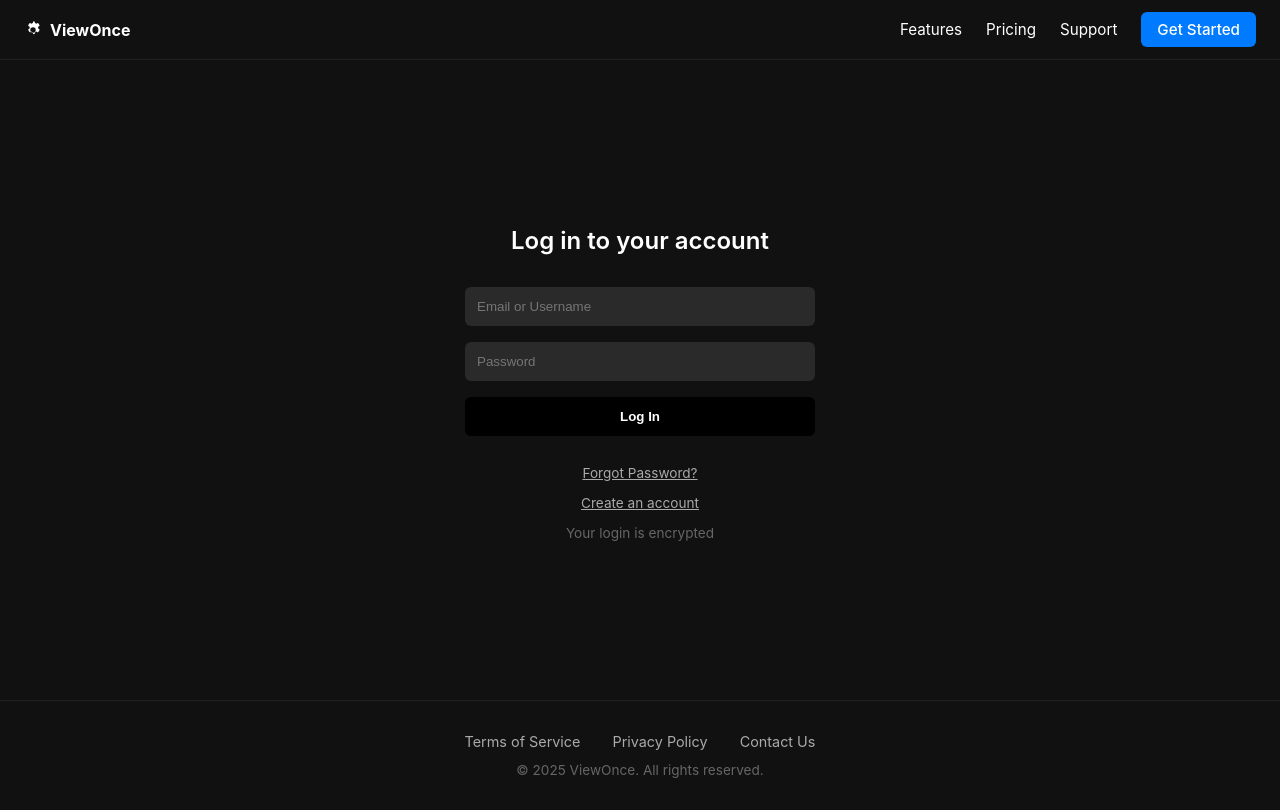
After one commit to chistev/ViewOnce, a Django app: page /login/ in a window 1280 px wide. The commit adds this page. Run offline with Django 5.2, Linux system fonts and the light colour scheme.

Commit message:
support css added; login page and css added

```diff
--- /dev/null
+++ b/view_once/static/view_once/css/login.css
@@ -0,0 +1,56 @@
+.login-container {
+    display: flex;
+    justify-content: center;
+    align-items: center;
+    height: 80vh;
+    flex-direction: column;
+}
+
+.login-title {
+    margin-bottom: 2rem;
+    font-size: 1.5rem;
+    font-weight: 600;
+}
+
+.login-form {
+    display: flex;
+    flex-direction: column;
+    gap: 1rem;
+    width: 100%;
+    max-width: 350px;
+}
+
+.login-input {
+    padding: 0.75rem;
+    background-color: #2a2a2a;
+    border: none;
+    border-radius: 0.375rem;
+    color: white;
+}
+
+.login-button {
+    padding: 0.75rem;
+    background-color: black;
+    color: white;
+    border: none;
+    border-radius: 0.375rem;
+    font-weight: bold;
+    cursor: pointer;
+}
+
+.login-footer {
+    margin-top: 1rem;
+    text-align: center;
+    font-size: 0.85rem;
+    color: #ccc;
+}
+
+.login-footer a {
+    color: #aaa;
+    text-decoration: underline;
+}
+
+.login-note {
+    color: #666;
+    margin-top: 0.5rem;
+}
--- a/view_once/templates/view_once/base.html
+++ b/view_once/templates/view_once/base.html
@@ -7,6 +7,7 @@
     <link rel="stylesheet" href="{% static 'view_once/css/features.css' %}">
     <link rel="stylesheet" href="{% static 'view_once/css/pricing.css' %}">
     <link rel="stylesheet" href="{% static 'view_once/css/support.css' %}">
+    <link rel="stylesheet" href="{% static 'view_once/css/login.css' %}">
 </head>
 <body>
     <nav class="navbar">
@@ -20,7 +21,7 @@
             <a href="{% url 'features' %}">Features</a>
             <a href="{% url 'pricing' %}">Pricing</a>
             <a href="{% url 'support' %}">Support</a>
-            <a href="#" class="get-started">Get Started</a>
+            <a href="{% url 'login' %}" class="get-started">Get Started</a>
         </div>
     </nav>
 
--- /dev/null
+++ b/view_once/templates/view_once/login.html
@@ -0,0 +1,21 @@
+{% extends 'view_once/base.html' %}
+{% load static %}
+
+{% block title %}Login | ViewOnce{% endblock %}
+
+{% block content %}
+<div class="login-container">
+    <h2 class="login-title">Log in to your account</h2>
+    <form method="post" class="login-form">
+        {% csrf_token %}
+        <input type="text" name="username" placeholder="Email or Username" required class="login-input">
+        <input type="password" name="password" placeholder="Password" required class="login-input">
+        <button type="submit" class="login-button">Log In</button>
+    </form>
+    <div class="login-footer">
+        <p><a href="#">Forgot Password?</a></p>
+        <p><a href="#">Create an account</a></p>
+        <p class="login-note">Your login is encrypted</p>
+    </div>
+</div>
+{% endblock %}
--- a/view_once/urls.py
+++ b/view_once/urls.py
@@ -6,4 +6,5 @@ urlpatterns = [
     path('features/', views.features, name='features'),
     path('pricing/', views.pricing, name='pricing'),
     path('support/', views.support, name='support'),
+    path('login/', views.login_view, name='login'),
 ]
--- a/view_once/views.py
+++ b/view_once/views.py
@@ -11,3 +11,6 @@ def pricing(request):
 
 def support(request):
     return render(request, 'view_once/support.html')
+
+def login_view(request):
+    return render(request, 'view_once/login.html')
```
Also changed, not shown: view_once/static/view_once/css/index.css (+0 -186 lines), view_once/static/view_once/css/support.css (added, +185 -0 lines).
